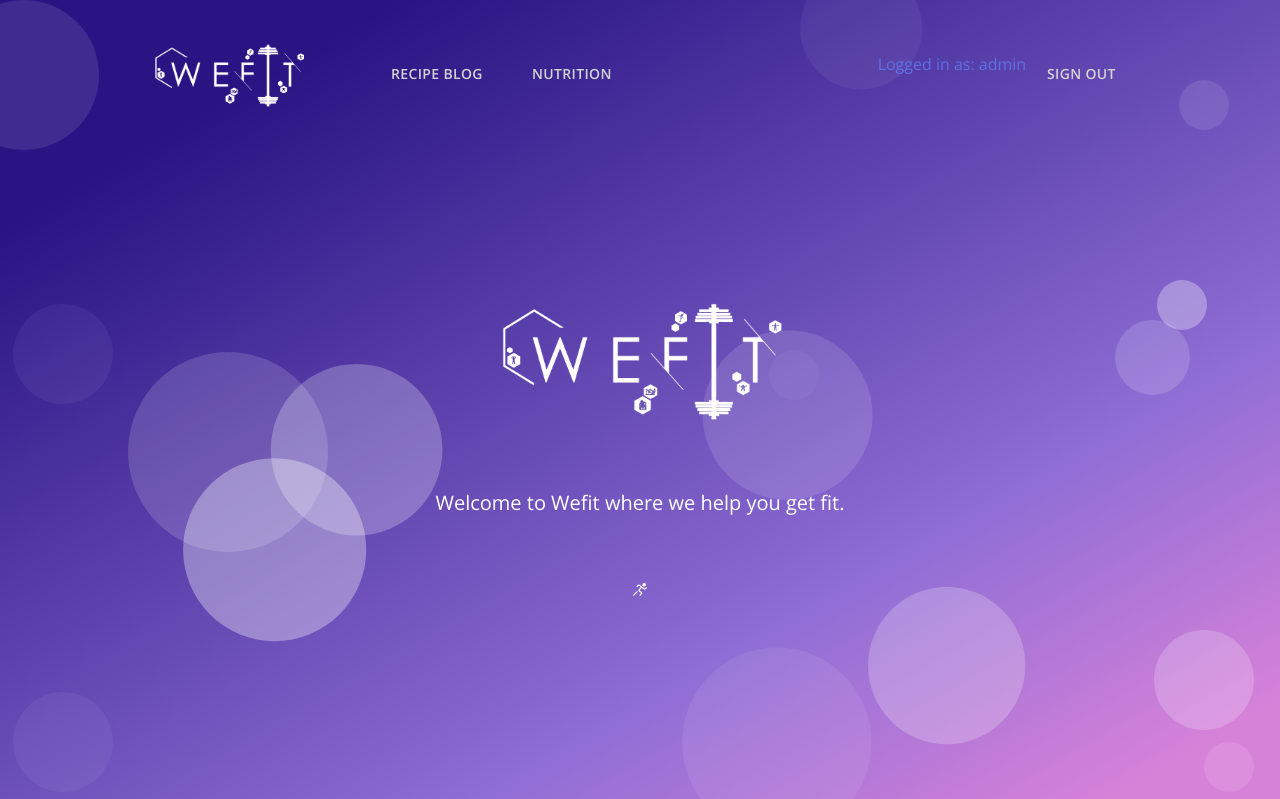
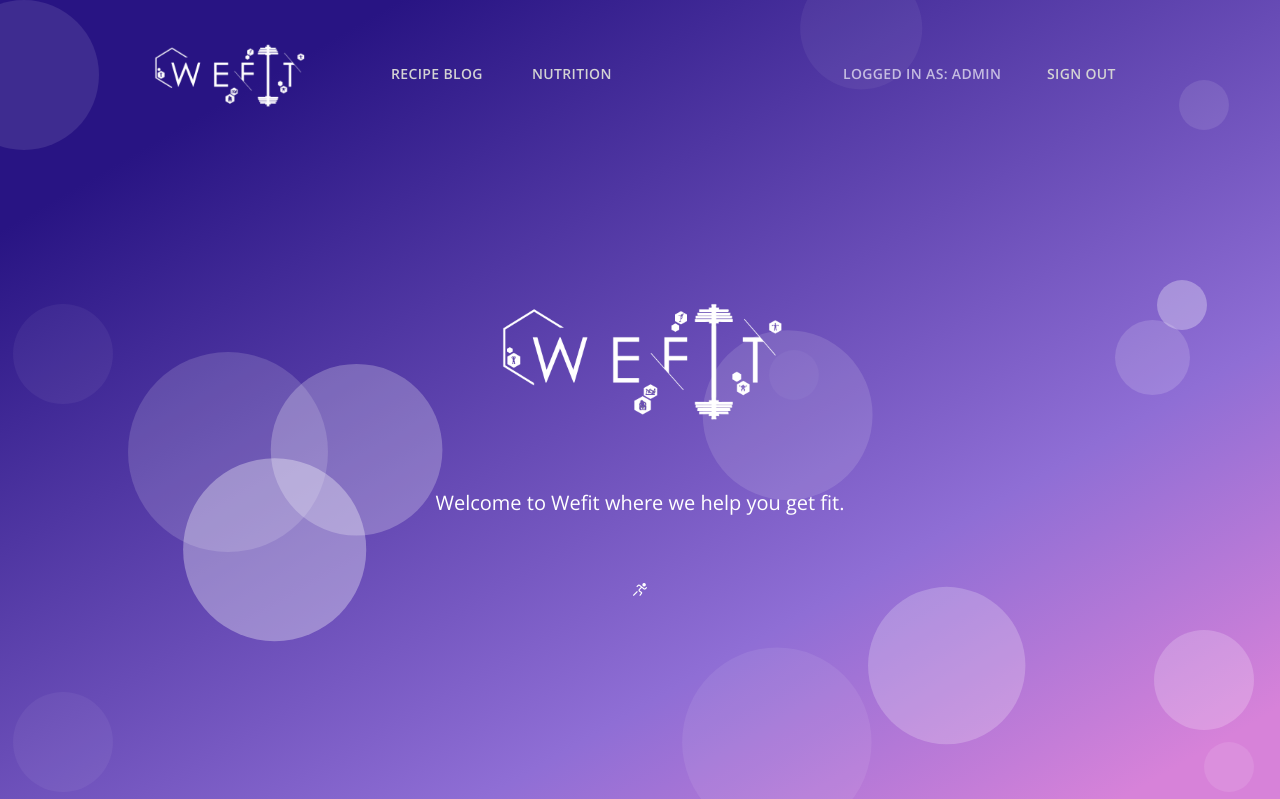
Before and after one commit to eehitray/Vivum2018, a Django app: page / in a window 1280 px wide. Shown: the top 799 px of the page. Run offline with Django 3.2, Linux system fonts and the light colour scheme; a user stored in the database is signed in; some libraries are stand-ins or nearby versions.

Commit message:
Fixed Logged in as

```diff
--- a/Vivum2018/templates/index.html
+++ b/Vivum2018/templates/index.html
@@ -62,7 +62,9 @@
               </a>
             </li>
             {% else %}
-            <p>Logged in as: {{user.get_username}}</p>
+            <li class="nav-item dropdown">
+              <a href="{% url 'accounts:logout' %}"><button type="button" class="btn btn-secondary btn-lg" disabled style="background-color: transparent; color: white; border-color: transparent;">Logged in as: {{user.get_username}}</button></a>
+            </li>
             <li class="nav-item dropdown">
               <a href="{% url 'accounts:logout' %}"><button class="btn btn-1 btn-outline-primary" type="button" style="border-color: transparent; color: lightgrey;">Sign Out</button></a>
             </li>
```
Also changed, not shown: Vivum2018/db.sqlite3.
